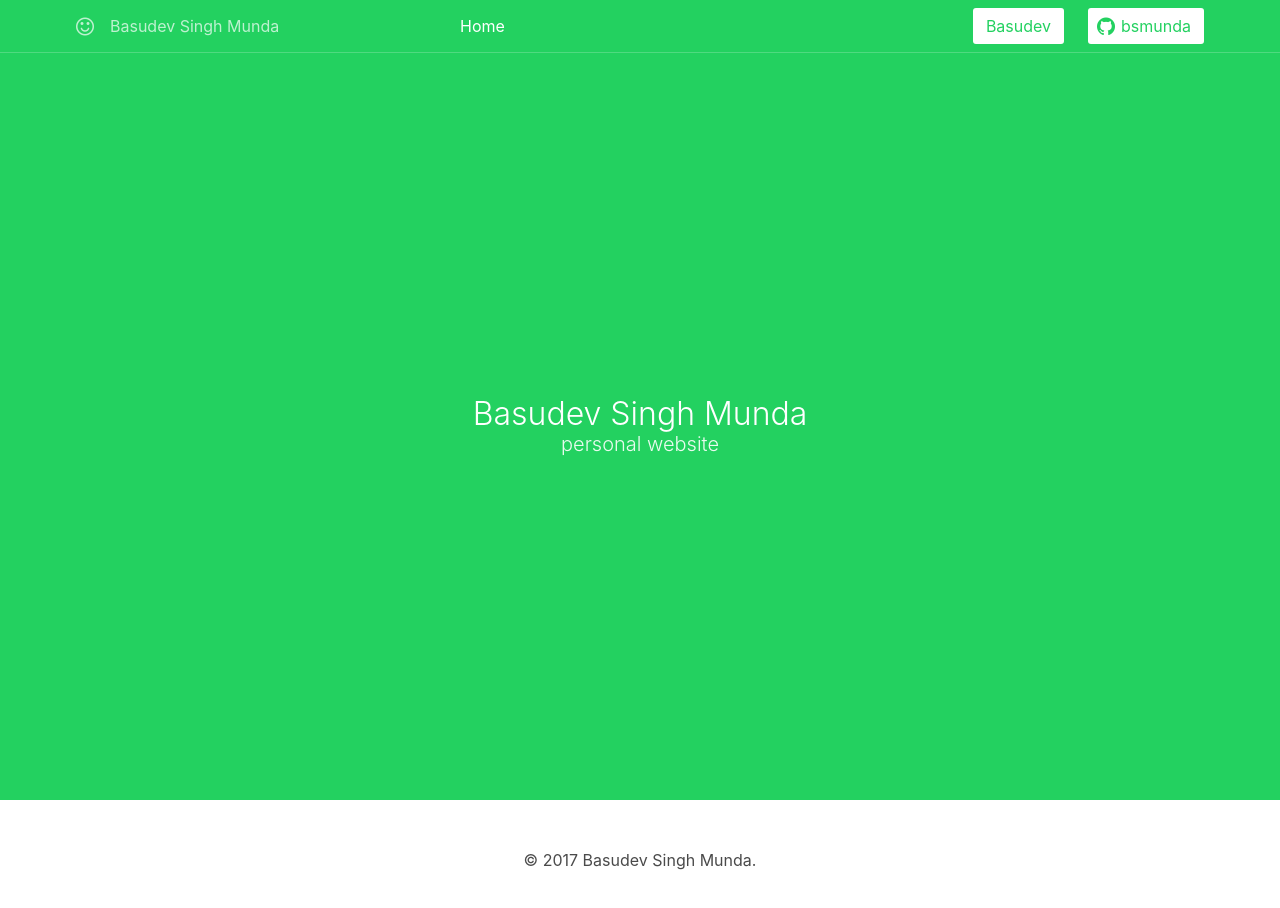
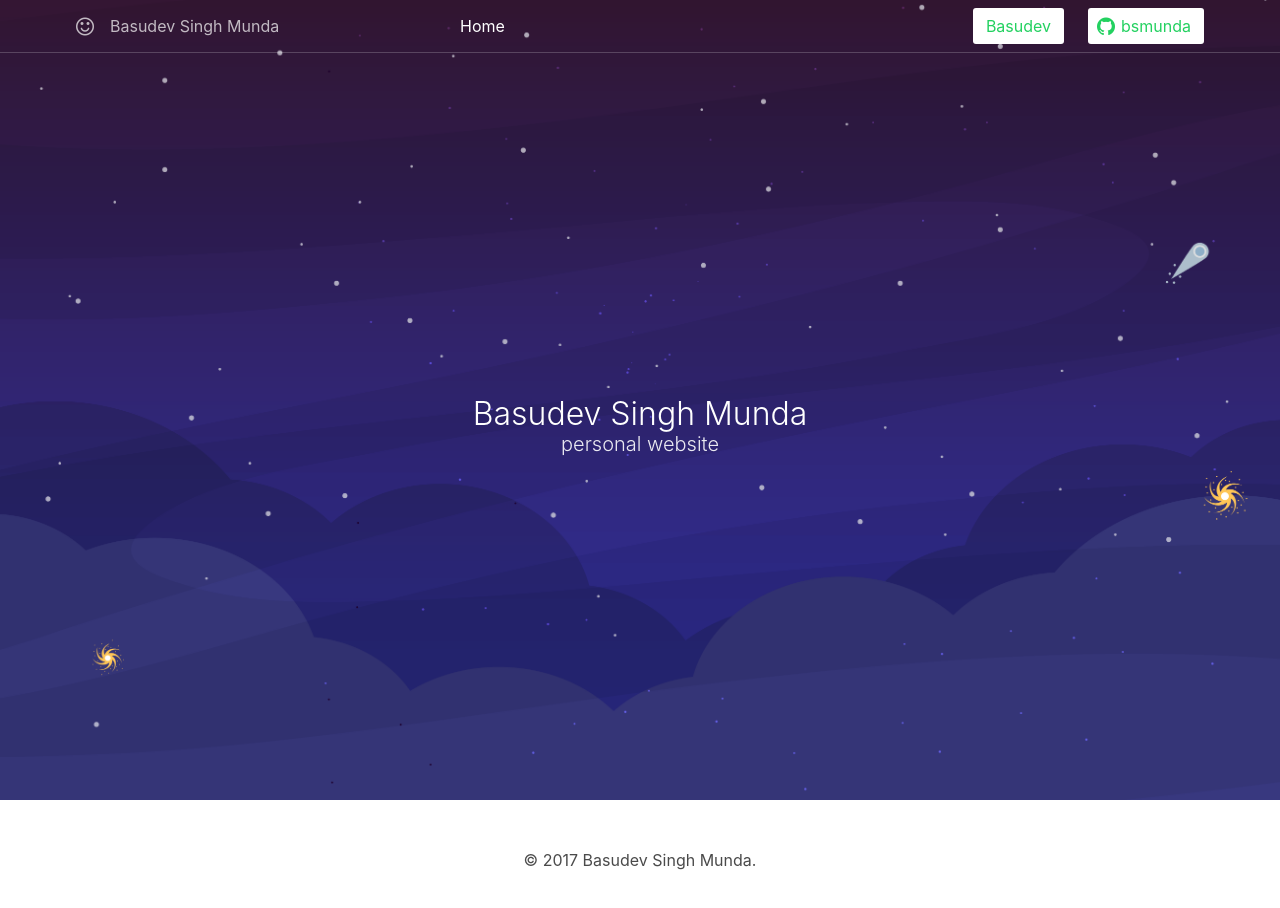
Before and after one commit to bsmunda/bsmunda, a plain HTML site: page index.html in a window 1280 px wide. Drawn offline with Linux system fonts and the light colour scheme.

Commit message:
Add background image

```diff
--- a/index.html
+++ b/index.html
@@ -12,7 +12,7 @@
 		<meta property="og:site_name" content="Basudev Singh Munda Personal Website">
   </head>
   <body>
-		<section class="hero is-success is-fullheight">
+		<section class="hero is-success is-fullheight" style="background-image: url(images/background.png);background-size: 100% 100%;">
 			<div class="hero-head">
 				<header class="nav">
 					<div class="container">
```
Also changed, not shown: images/background.png (added).
